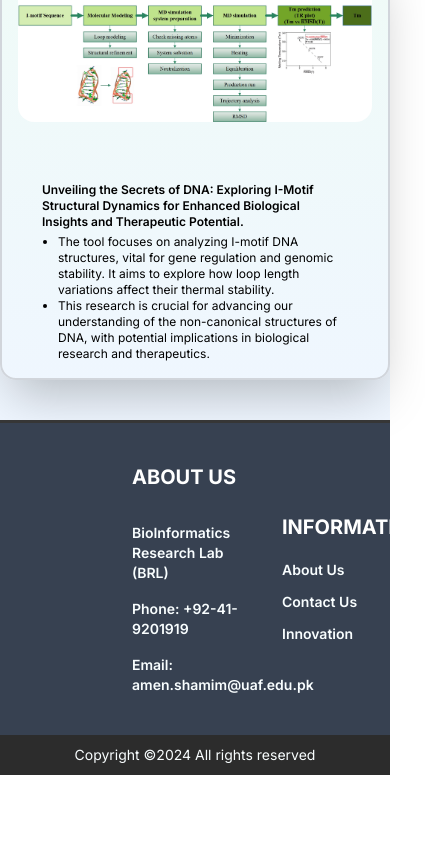
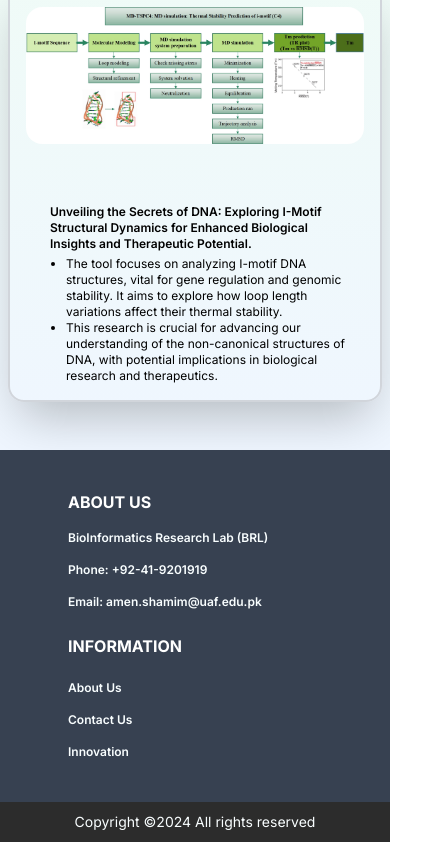
Before and after one commit to HabibaSajid321/Imotif-tool, a Next.js app: page / in a window 390 px wide. Shown: the part 1143-1985 px from the top of the page, 425 px wide, since content can reach past the window. Before the commit the page ends 1918 px from the top, so only its background shows below. Built offline with nearby package versions, Linux system fonts and the light colour scheme.

Commit message:
responsiveness

```diff
--- a/src/app/page.tsx
+++ b/src/app/page.tsx
@@ -35,16 +35,20 @@ const Homepage: FC = () => {
               <div className="flex flex-col items-center text-center justify-center content-center pt-46 md:h-[590px] h-[200px] relative z-10 ">
                 {" "}
                 <div className=" shadow-2xl bg-opacity-30   rounded-2xl flex flex-col items-center text-center justify-center content-center md:p-4 p-2 ">
-                  <p className="text-black md:text-4xl text-[10px]  font-semibold  leading-relaxed ">
+                  <p className="text-black md:text-3xl text-[10px]  font-semibold  leading-relaxed ">
                     MD-TSPM: Thermal Stability Prediction Method for I-motif
                   </p>
 
                   <div className="md:pt-12 pt-4">
                     <button
-                      className="flex items-center bg-gradient-to-r from-gray-800 via-green-800 to-cyan-900 w-full text-[#efe8fd] md:text-xl text-xs md:px-3 px-2 md:py-1 py-0 md:rounded-full rounded-2xl hover:from-gray-300 hover:via-green-400 hover:to-cyan-500 hover:text-black transition-all duration-300 bg-opacity-50 backdrop-filter backdrop-blur-md justify-center md:max-w-md mx-auto"
+                      className="flex items-center bg-gradient-to-r from-gray-800 via-green-800 to-cyan-900 w-full
+        text-[#efe8fd] md:text-xl text-xs md:px-3 px-2 md:py-1 py-0 md:rounded-full rounded-2xl
+        hover:from-gray-300 hover:via-green-400 hover:to-cyan-500 hover:text-black transition-all duration-300
+        bg-opacity-50 backdrop-filter backdrop-blur-md justify-center md:max-w-md mx-auto
+        md:w-auto" // Adjusting width based on screen size
                       onClick={handleClick}
                     >
-                      <span className="flex-grow">Go to Analyzer</span>
+                      Go to Analyzer
                       <span className="md:pl-4 pl-8">
                         <FaArrowRight />
                       </span>
--- a/src/components/footer/Footer.tsx
+++ b/src/components/footer/Footer.tsx
@@ -12,36 +12,33 @@ const Footer: FC = () => {
 
   return (
     <>
-      <div className="bg-gray-700 flex  justify-center items-center py-10 border-t-[3px] border-t-[#363636] px-28">
-        <div className="w-full md:w-[1170px] flex  gap-6 lg:gap-0 lg:flex-row lg:justify-between items-center lg:px-0 px-5 ">
-          <div className="w-full lg:w-1/2  ">
-            <h1 className="font-bold uppercase text-white pb-4 md:pb-7 text-xl">
+      <div className="bg-gray-700 flex justify-center items-center py-10 border-t-3 border-t-[#363636] px-5 md:px-10 lg:px-28">
+        <div className="w-full md:w-[1170px] flex flex-col md:flex-row md:justify-between justify-center items-center md:pl-0 pl-12">
+          <div className="w-full lg:w-1/2 pb-6 md:pb-0 ">
+            <h1 className="font-bold uppercase text-white pb-4 md:pb-7 md:text-xl text-base ">
               About us
             </h1>
-            <ul className="flex flex-col gap-4 ">
+            <ul className="flex flex-col gap-4">
               <li>
-                <p className="text-[#f9feff] text-sm text-left font-semibold"></p>
+                <p className="text-[#f9feff] md:text-sm text-xs text-left  font-semibold">
+                  BioInformatics Research Lab (BRL)
+                </p>
               </li>
-              <li className="flex justify-start items-center gap-2">
-                <span className="text-[#f9feff] text-sm hover:text-[#7daaaa] transition duration-200 font-semibold">
-                  BioInformatics Research Lab (BRL)
-                </span>
+              <li>
+                <p className="text-[#f9feff]  md:text-sm text-xs text-left font-semibold">
+                  Phone: +92-41-9201919
+                </p>
               </li>
-              <li className="flex justify-start items-center gap-2">
-                <span className="text-[#f9feff] text-sm hover:text-[#7daaaa] transition duration-200 font-semibold">
-                  Phone: +92-41-9201919
-                </span>
-              </li>
-              <li className="flex justify-start items-center gap-2">
-                <span className="text-[#f9feff] text-sm hover:text-[#7daaaa] transition duration-200 font-semibold">
+              <li>
+                <p className="text-[#f9feff] md:text-sm text-xs text-left font-semibold">
                   Email: amen.shamim@uaf.edu.pk
-                </span>
+                </p>
               </li>
             </ul>
           </div>
 
           <div className="w-full lg:w-1/2">
-            <h1 className="font-bold uppercase text-white  pb-4 md:pb-7 text-xl">
+            <h1 className="font-bold uppercase text-white pb-4 md:pb-7 md:text-xl text-base">
               Information
             </h1>
             <ul className="flex flex-col gap-2 md:gap-3 font-semibold">
@@ -49,7 +46,7 @@ const Footer: FC = () => {
                 <li key={i}>
                   <Link
                     href={val.path}
-                    className="text-[#f9feff] text-sm hover:text-[#7daaaa] transition duration-200"
+                    className="text-[#f9feff] md:text-sm text-xs hover:text-[#7daaaa] transition duration-200"
                   >
                     {val.name}
                   </Link>
--- a/src/components/home/Homeobj.tsx
+++ b/src/components/home/Homeobj.tsx
@@ -19,8 +19,8 @@ const Homeobj = () => {
           Structures
         </p>
       </div>
-      <div className="flex flex-col justify-center items-center w-full ">
-        <div className="flex flex-col md:flex-row border-2 border-gray-300 m-10 gap-10 rounded-2xl shadow-2xl lg:w-[1180px] w-full p-6 ">
+      <div className="flex flex-col justify-center items-center w-full md:p-0 p-2">
+        <div className="flex flex-col md:flex-row border-2 border-gray-300 m-10 gap-10 rounded-2xl  shadow-2xl lg:w-[1180px] w-full p-6  ">
           <div className="md:w-1/2 w-full">
             <Image
               src={homeimg1}
```
